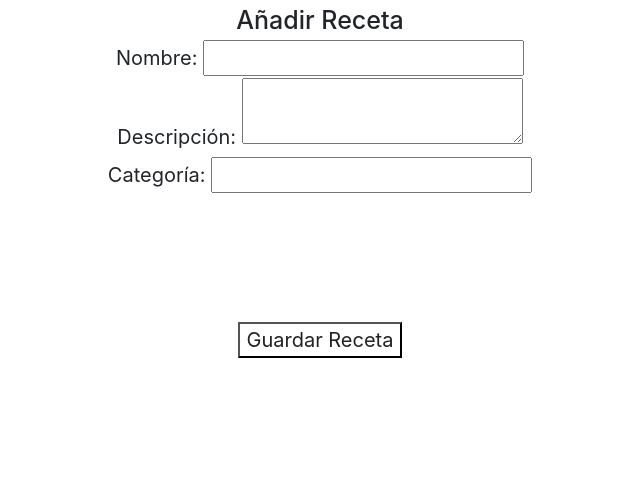
After one commit to Dev-Tarbh/Blog-Python-Django, a Django app: page /crear_receta/ in a window 1280 px wide. The commit adds this page. Shown: the top 489 px of the page, without its empty margins (320-960 px from the left). Run offline with Django 5.2, Linux system fonts and the light colour scheme; data comes from the database, SQL or seed files in the repository; some libraries are stand-ins or nearby versions.

Commit message:
Tercera pre-entrega python con django

```diff
--- a/MeetingRooms/MeetingRooms/urls.py
+++ b/MeetingRooms/MeetingRooms/urls.py
@@ -2,11 +2,11 @@
 from django.contrib import admin
 from django.urls import path
 from bookings import views
-from django.http import HttpResponse
 
 
 urlpatterns = [
     path('admin/', admin.site.urls),
     path('', views.index, name='index'),
-    path('busqueda.html', views.busqueda, name='buscar')
+    path('busqueda.html', views.buscar, name='buscar'),
+    path('crear_receta/', views.crear_receta, name='crear_receta')
 ]
--- a/MeetingRooms/bookings/models.py
+++ b/MeetingRooms/bookings/models.py
@@ -1,35 +1,37 @@
 from django.db import models
 
 class Recetas(models.Model):
+    RECETA = 0
+    SALADA = 1
+    DULCE = 2
+
+    CATEGORIAS = [
+        (RECETA, 'Receta'),
+        (SALADA, 'Receta Salada'),
+        (DULCE, 'Receta Dulce'),
+    ]
+
     nombre = models.CharField(max_length=100)
     descripcion = models.TextField()
+    categoria = models.IntegerField(choices=CATEGORIAS, default=RECETA)
 
     def __str__(self):
         return self.nombre
 
-    class Meta:
-        app_label = 'bookings'
+class Saladas(models.Model):
+    receta = models.OneToOneField(Recetas, on_delete=models.CASCADE, primary_key=True)
+    nombre = models.CharField(max_length=100)
+    receta = models.OneToOneField(Recetas, on_delete=models.CASCADE, primary_key=True, default=1)
 
-class Saladas(models.Model):
-    nombre = models.CharField(max_length=100)
-    descripcion = models.TextField()
-    precio = models.DecimalField(max_digits=10, decimal_places=2)
-    categoria = models.ForeignKey(Recetas, on_delete=models.CASCADE)
 
     def __str__(self):
-        return self.nombre
-
-    class Meta:
-        app_label = 'bookings'
+        return self.receta.nombre
 
 class Dulces(models.Model):
+    receta = models.OneToOneField(Recetas, on_delete=models.CASCADE, primary_key=True)
     nombre = models.CharField(max_length=100)
-    descripcion = models.TextField(default='')  # Valor predeterminado para el campo 'descripcion'
-    precio = models.DecimalField(max_digits=10, decimal_places=2)
-    categoria = models.ForeignKey(Recetas, on_delete=models.CASCADE, default=1)  # Valor predeterminado para el campo 'categoria'
+    receta = models.OneToOneField(Recetas, on_delete=models.CASCADE, primary_key=True, default=2)
+
 
     def __str__(self):
-        return self.nombre
-
-    class Meta:
-        app_label = 'bookings'
+        return self.receta.nombre
--- /dev/null
+++ b/MeetingRooms/bookings/templates/bookings/crear_receta.html
@@ -0,0 +1,37 @@
+<!DOCTYPE html>
+<html lang="en">
+  <head>
+    <meta charset="UTF-8" />
+    <meta name="viewport" content="width=device-width, initial-scale=1.0" />
+    <title>Añadir Receta</title>
+    {% load static %}
+    <link
+      href="https://stackpath.bootstrapcdn.com/bootstrap/4.5.2/css/bootstrap.min.css"
+      rel="stylesheet"
+    />
+    <link
+      rel="stylesheet"
+      type="text/css"
+      href="{% static 'css/styles.css' %}"
+    />
+  </head>
+  <body class="blog">
+    <h1>Añadir Receta</h1>
+    <form action="{% url 'crear_receta' %}" method="POST">
+      {% csrf_token %}
+      <div>
+        <label for="nombre">Nombre:</label>
+        <input type="text" id="nombre" name="nombre" required />
+      </div>
+      <div>
+        <label for="descripcion">Descripción:</label>
+        <textarea id="descripcion" name="descripcion" required></textarea>
+      </div>
+      <div>
+        <label for="categoria">Categoría:</label>
+        <input type="text" id="categoria" name="categoria" required />
+      </div>
+      <button type="submit" class="boton">Guardar Receta</button>
+    </form>
+  </body>
+</html>
--- a/MeetingRooms/bookings/views.py
+++ b/MeetingRooms/bookings/views.py
@@ -1,6 +1,8 @@
+from django.shortcuts import render, redirect
+from .models import Recetas, Saladas, Dulces
+from .forms import RecetasForm, SaladasForm, DulcesForm
+from django import forms
 
-from django.shortcuts import render
-from .models import Recetas, Saladas, Dulces
 
 def index(request):
     recetas = Recetas.objects.all()
@@ -8,12 +10,17 @@ def index(request):
     dulces = Dulces.objects.all()
     return render(request, 'bookings/index.html', {'recetas': recetas, 'saladas': saladas, 'dulces': dulces})
 
-def busqueda(request):
+def buscar(request):
     query = request.GET.get('query')
-
-    resultados_recetas = Recetas.objects.filter(nombre__icontains=query) if query else []
-    resultados_saladas = Saladas.objects.filter(nombre__icontains=query) if query else []
-    resultados_dulces = Dulces.objects.filter(nombre__icontains=query) if query else []
+    if query:
+        query_lower = query.lower()
+        resultados_recetas = Recetas.objects.filter(nombre__icontains=query_lower)
+        resultados_saladas = Saladas.objects.filter(nombre__icontains=query_lower)
+        resultados_dulces = Dulces.objects.filter(nombre__icontains=query_lower)
+    else:
+        resultados_recetas = []
+        resultados_saladas = []
+        resultados_dulces = []
 
     context = {
         'query': query,
@@ -21,5 +28,55 @@ def busqueda(request):
         'resultados_saladas': resultados_saladas,
         'resultados_dulces': resultados_dulces,
     }
+    return render(request, 'bookings/busqueda.html', context)
 
-    return render(request, 'busqueda.html', context)
+
+def crear_receta(request):
+    if request.method == 'POST':
+        form = RecetasForm(request.POST)
+        if form.is_valid():
+            form.save()
+
+            return redirect('index')
+    else:
+        form = RecetasForm()
+    return render(request, 'bookings/crear_receta.html', {'form': form})
+
+def crear_receta_salada(request):
+    if request.method == 'POST':
+        form = SaladasForm(request.POST)
+        if form.is_valid():
+            form.save()
+
+            return redirect('index')
+    else:
+        form = SaladasForm()
+    return render(request, 'bookings/crear_receta_salada.html', {'form': form})
+
+def crear_receta_dulce(request):
+    if request.method == 'POST':
+        form = DulcesForm(request.POST)
+        if form.is_valid():
+            form.save()
+
+            return redirect('home')
+    else:
+        form = DulcesForm()
+    return render(request, 'bookings/crear_receta_dulce.html', {'form': form})
+
+class RecetasForm(forms.ModelForm):
+    def __init__(self, *args, **kwargs):
+        super(RecetasForm, self).__init__(*args, **kwargs)
+        self.fields['categoria'] = forms.ChoiceField(label='Categoría', choices=self.get_categorias_choices())
+
+    def get_categorias_choices(self):
+     categorias = Recetas.objects.values_list('categoria', flat=True).distinct()
+     return [(str(categoria), str(categoria).capitalize()) for categoria in categorias]
+
+
+    nombre = forms.CharField(label='Nombre', max_length=100)
+    descripcion = forms.CharField(label='Descripción', widget=forms.Textarea)
+
+    class Meta:
+        model = Recetas
+        fields = ['nombre', 'descripcion', 'categoria']
--- /dev/null
+++ b/MeetingRooms/static/css/styles.css
@@ -0,0 +1,60 @@
+*{
+    text-align: center;
+    font-size: 2rem;
+ }
+
+ html {
+    font-size: 62.5%;
+    font-family: italic;
+  }
+
+
+
+.blog {
+    text-align: center;
+    padding: 0.5rem;
+    gap: 0.5rem;
+}
+
+.boton {
+    background-color: #fff;
+    color: #222;
+    font-size: 2rem;
+    margin: 10% 10%;
+}
+
+
+
+
+.nav-link{
+color: #fff;
+
+
+}
+
+
+.cocina{
+    display: grid;
+    justify-content: center;
+    background-color: #222;
+    color: #fff;
+    padding: 1rem;
+}
+
+
+.buscar{
+    display: flex;
+    font-size: 2rem;
+}
+
+.nav-blog {
+    width: 100vw;
+    background-color: #000;
+    color: #000;
+    margin-bottom: 2%;
+
+}
+
+.inicio {
+    color: #fff;
+}
```
Also changed, not shown: MeetingRooms/MeetingRooms/settings.py (+5 -2 lines), MeetingRooms/bookings/form.py (deleted, +0 -14 lines), MeetingRooms/bookings/forms.py (added, +29 -0 lines), MeetingRooms/bookings/templates/bookings/busqueda.html (added, +75 -0 lines), MeetingRooms/bookings/templates/bookings/index.html (+62 -22 lines), MeetingRooms/bookings/templates/busqueda.html (deleted, +0 -11 lines), MeetingRooms/bookings/migrations/0002_remove_dulces_categoria_remove_dulces_descripcion_and_more.py (added), MeetingRooms/bookings/migrations/0003_rename_precio_dulces_nombre_and_more.py (added), MeetingRooms/db.sqlite3.
